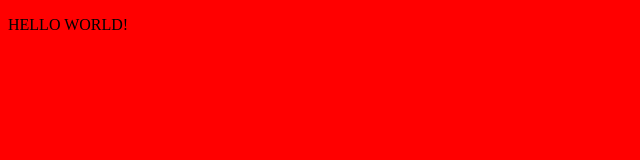
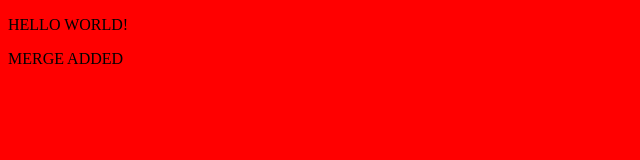
Before and after one commit to nikhil09patel/merge, a plain HTML site: page index.html in a window 1280 px wide. Shown: the whole page, without its empty margins (0-640 px from the left). Drawn offline with Linux system fonts and the light colour scheme; files whose address does not match are found by name.

Commit message:
merge added

```diff
--- a/index.html
+++ b/index.html
@@ -5,5 +5,7 @@
 <head>
 <body>
 <p>HELLO WORLD!</p>
+<p>MERGE ADDED</P>
+
 </body>
 </html>
```
